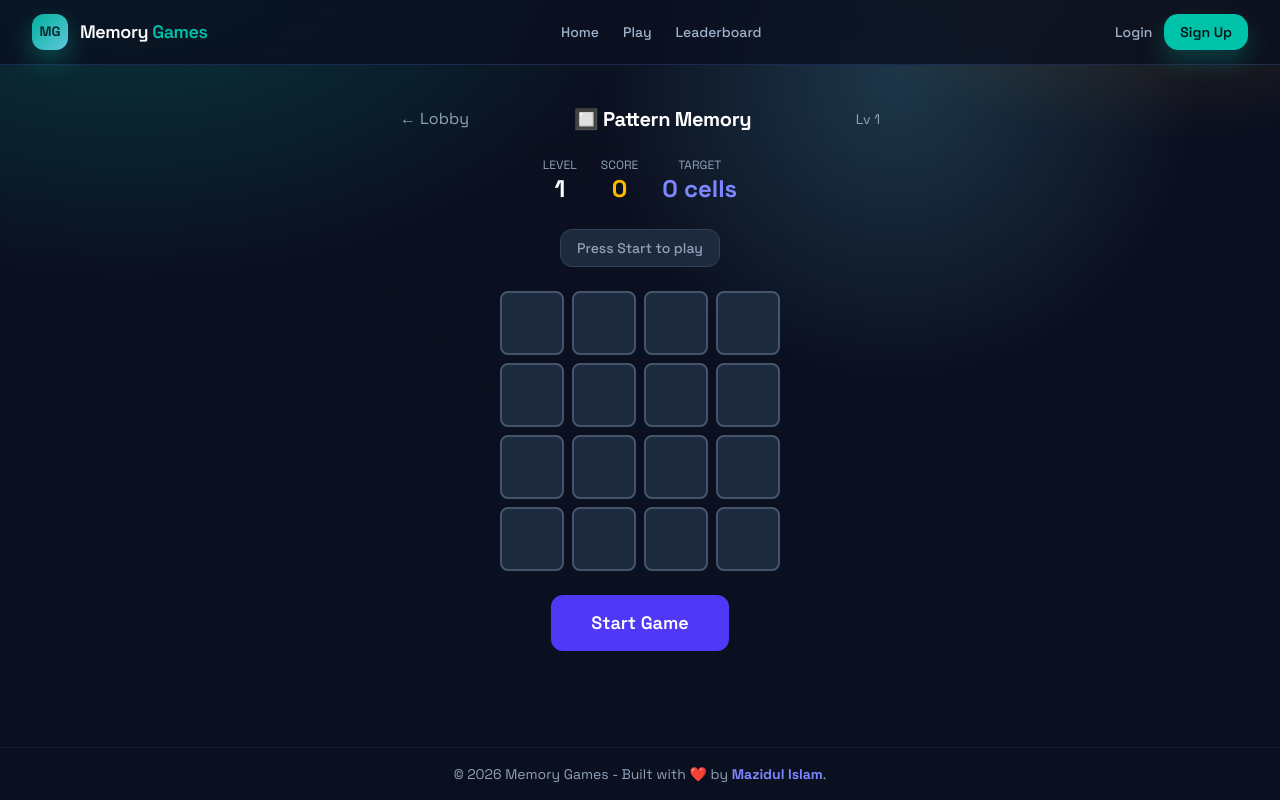
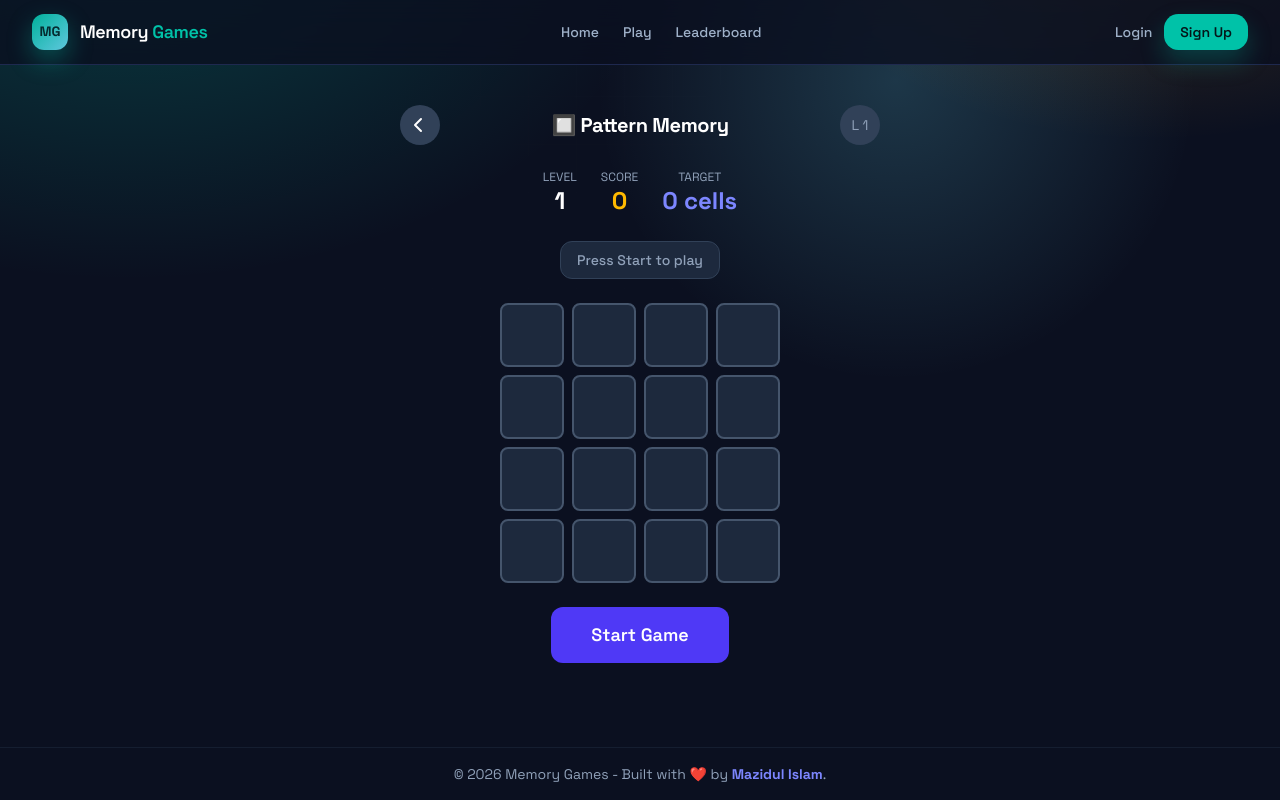
Before and after one commit to mazidul36i/classic-games, a React (Vite) app: page /play/pattern-memory in a window 1280 px wide. Built offline with nearby package versions, Linux system fonts and the light colour scheme; no server answers.

Commit message:
Unified same navigation for Pattern Memory Page

```diff
--- a/src/pages/PatternMemoryPage.tsx
+++ b/src/pages/PatternMemoryPage.tsx
@@ -1,14 +1,16 @@
-import { useState, useCallback, useRef, useEffect } from 'react';
-import { Link } from 'react-router-dom';
-import { motion, AnimatePresence } from 'framer-motion';
-import { useAuth } from '../hooks/useAuth';
-import { saveGameResult } from '../firebase/firestore';
+import {useCallback, useEffect, useRef, useState} from 'react';
+import {useNavigate} from 'react-router-dom';
+import {AnimatePresence, motion} from 'framer-motion';
+import {useAuth} from '../hooks/useAuth';
+import {saveGameResult} from '../firebase/firestore';
+import {ChevronLeft} from "lucide-react";
 
 const GRID_SIZE = 4; // 4x4 = 16 cells
 const TOTAL_CELLS = GRID_SIZE * GRID_SIZE;
 
 export default function PatternMemoryPage() {
-  const { user } = useAuth();
+    const {user} = useAuth();
+    const navigate = useNavigate();
     const [pattern, setPattern] = useState<number[]>([]);
     const [playerPattern, setPlayerPattern] = useState<number[]>([]);
     const [level, setLevel] = useState(1);
@@ -112,15 +114,27 @@ export default function PatternMemoryPage() {
     };
 
     useEffect(() => {
-    return () => { if (timeoutRef.current) clearTimeout(timeoutRef.current); };
+        return () => {
+            if (timeoutRef.current) clearTimeout(timeoutRef.current);
+        };
     }, []);
 
     return (
         <div className="max-w-lg mx-auto px-4 py-10 flex flex-col items-center gap-6">
-      <div className="flex items-center justify-between w-full">
-        <Link to="/lobby" className="text-slate-400 hover:text-white transition-colors">← Lobby</Link>
+            {/* Header */}
+            <div className="flex items-center justify-between w-full max-w-3xl">
+                <button
+                    onClick={() => navigate(-1)}
+                    className="flex items-center justify-center w-10 h-10 bg-slate-700 hover:bg-slate-600 rounded-full transition-colors"
+                >
+                    <ChevronLeft className="text-xl font-bold text-white mr-1"/>
+                </button>
                 <h1 className="text-xl font-bold text-white">🔲 Pattern Memory</h1>
-        <div className="text-slate-400 text-sm">Lv {level}</div>
+                <button
+                    className="flex items-center justify-center w-10 h-10 bg-slate-700 hover:bg-slate-600 rounded-full transition-colors"
+                >
+                    <div className="text-slate-400 text-sm">L {level}</div>
+                </button>
             </div>
 
             <div className="flex gap-6">
@@ -150,7 +164,7 @@ export default function PatternMemoryPage() {
 
             {/* Pattern Grid */}
             <div className="grid grid-cols-4 gap-2">
-        {Array.from({ length: TOTAL_CELLS }, (_, i) => (
+                {Array.from({length: TOTAL_CELLS}, (_, i) => (
                     <motion.button
                         key={i}
                         onClick={() => handleCellClick(i)}
@@ -164,7 +178,7 @@ export default function PatternMemoryPage() {
                                         ? 'bg-emerald-600 border-emerald-400'
                                         : 'bg-slate-800 border-slate-600 hover:bg-slate-700 hover:border-slate-500 disabled:cursor-not-allowed'
                         }`}
-            whileTap={{ scale: isPlayerTurn ? 0.92 : 1 }}
+                        whileTap={{scale: isPlayerTurn ? 0.92 : 1}}
                     />
                 ))}
             </div>
@@ -173,8 +187,8 @@ export default function PatternMemoryPage() {
                 {isGameOver && (
                     <motion.div
                         className="text-center p-6 bg-slate-800 border border-slate-700 rounded-2xl w-full"
-            initial={{ opacity: 0, y: 10 }}
-            animate={{ opacity: 1, y: 0 }}
+                        initial={{opacity: 0, y: 10}}
+                        animate={{opacity: 1, y: 0}}
                     >
                         <div className="text-4xl mb-2">💀</div>
                         <p className="text-white font-bold text-xl">Wrong Pattern!</p>
```
Lines whose indentation alone changed are shown as unchanged.
